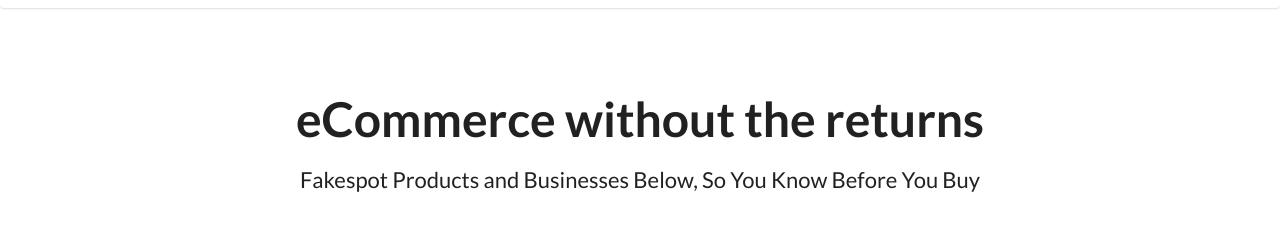
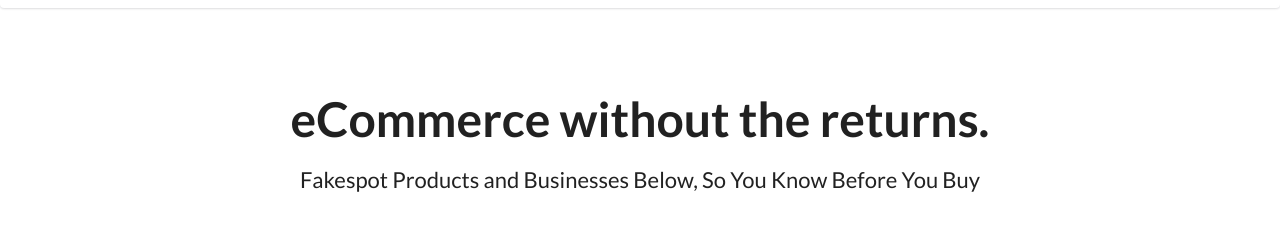
Before and after one commit to keekss/fakespot-recreation, a website: page index.html in a window 1280 px wide. Shown: the part 352-604 px from the top of the page. Drawn offline with nearby package versions, Linux system fonts and the light colour scheme.

Commit message:
minor change

```diff
--- a/index.html
+++ b/index.html
@@ -49,7 +49,7 @@
 </div>
 
 <div id="main-text" class="ui container">
-  <h1>eCommerce without the returns</h1>
+  <h1>eCommerce without the returns.</h1>
   <p>Fakespot Products and Businesses Below, So You Know Before You Buy</p>
 </div>
 
```
